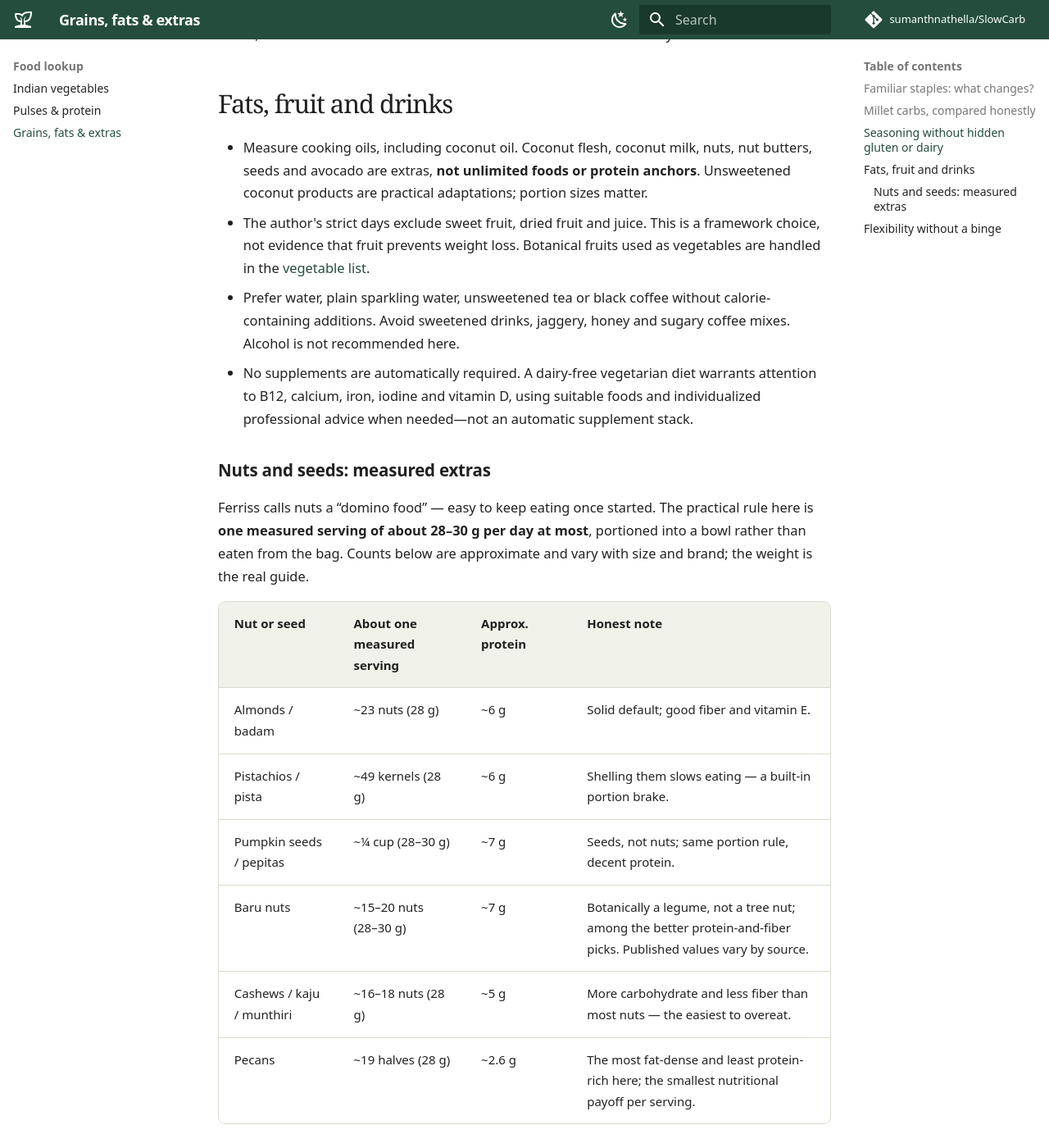
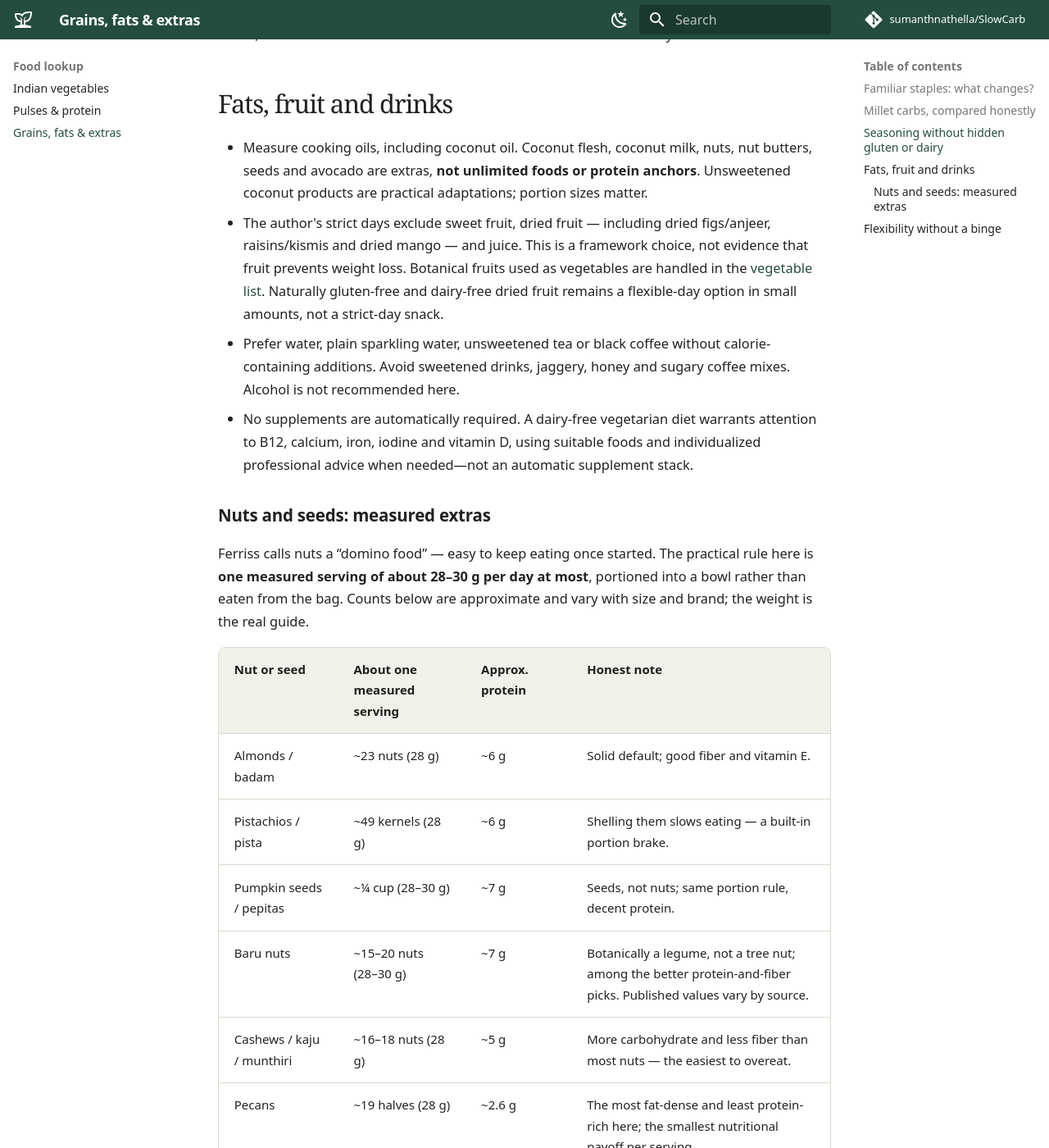
Before and after one commit to sumanthnathella/SlowCarb, an MkDocs documentation site: the page built from docs/foods/staples-extras.md, in a window 1280 px wide and 1400 px high, scrolled down 2785 px. Shown: the whole window at 82% size. Built offline with MkDocs 1.6.1 and Material for MkDocs 9.7.7, drawn with Linux system fonts in a browser that asks for light colours; comment, search, counter and statistics services are not loaded; some of the changed text lies outside the part shown.

Commit message:
Add a suggested nut mix and dried-fruit examples
A concrete 28-30g daily mix favoring higher-protein nuts with swap
guidance for cashews and pecans, and dried figs, raisins, and dried
mango named as strict-day exclusions that stay flexible-day treats.

Generated with [Devin](https://devin.ai)

Co-Authored-By: Devin <158243242+devin-ai-integration[bot]@users.noreply.github.com>

```diff
--- a/docs/foods/staples-extras.md
+++ b/docs/foods/staples-extras.md
@@ -48,7 +48,7 @@ Default to dairy-free cooking rather than butter, ghee, cream, curd or paneer. L
 ## Fats, fruit and drinks
 
 - Measure cooking oils, including coconut oil. Coconut flesh, coconut milk, nuts, nut butters, seeds and avocado are extras, **not unlimited foods or protein anchors**. Unsweetened coconut products are practical adaptations; portion sizes matter.
-- The author's strict days exclude sweet fruit, dried fruit and juice. This is a framework choice, not evidence that fruit prevents weight loss. Botanical fruits used as vegetables are handled in the [vegetable list](vegetables.md).
+- The author's strict days exclude sweet fruit, dried fruit — including dried figs/anjeer, raisins/kismis and dried mango — and juice. This is a framework choice, not evidence that fruit prevents weight loss. Botanical fruits used as vegetables are handled in the [vegetable list](vegetables.md). Naturally gluten-free and dairy-free dried fruit remains a flexible-day option in small amounts, not a strict-day snack.
 - Prefer water, plain sparkling water, unsweetened tea or black coffee without calorie-containing additions. Avoid sweetened drinks, jaggery, honey and sugary coffee mixes. Alcohol is not recommended here.
 - No supplements are automatically required. A dairy-free vegetarian diet warrants attention to B12, calcium, iron, iodine and vitamin D, using suitable foods and individualized professional advice when needed—not an automatic supplement stack.
 
@@ -67,6 +67,8 @@ Ferriss calls nuts a “domino food” — easy to keep eating once started. The
 
 Choose **plain raw or dry-roasted** nuts, unsalted or lightly salted. Flavored and coated versions — honey roasted, chocolate, yogurt-coated, masala mixes — can add sugar, dairy, or wheat starch, so check labels. If you are highly gluten-sensitive, check for shared-facility warnings too. Nuts supplement a meal; they do not replace the pulse or egg serving.
 
+**A suggested daily mix, about 28–30 g total (~6–7 g protein):** 8 almonds + 12 pistachios + 1 tablespoon pumpkin seeds + 2–3 baru nuts. Prefer cashews or pecans on a given day? **Swap, don't add** — 3 cashews or 3–4 pecan halves replaces about 5 almonds in that mix.
+
 ## Flexibility without a binge
 
 Ferriss describes six strict days and a weekly off-plan day. This site does **not** recommend deliberate bingeing. Planned flexibility or a less restrictive long-term pattern is an adaptation, not a failure. Gluten and lactose tolerance still matter on flexible days: an off-plan meal is not permission to ignore a medical restriction.
```
